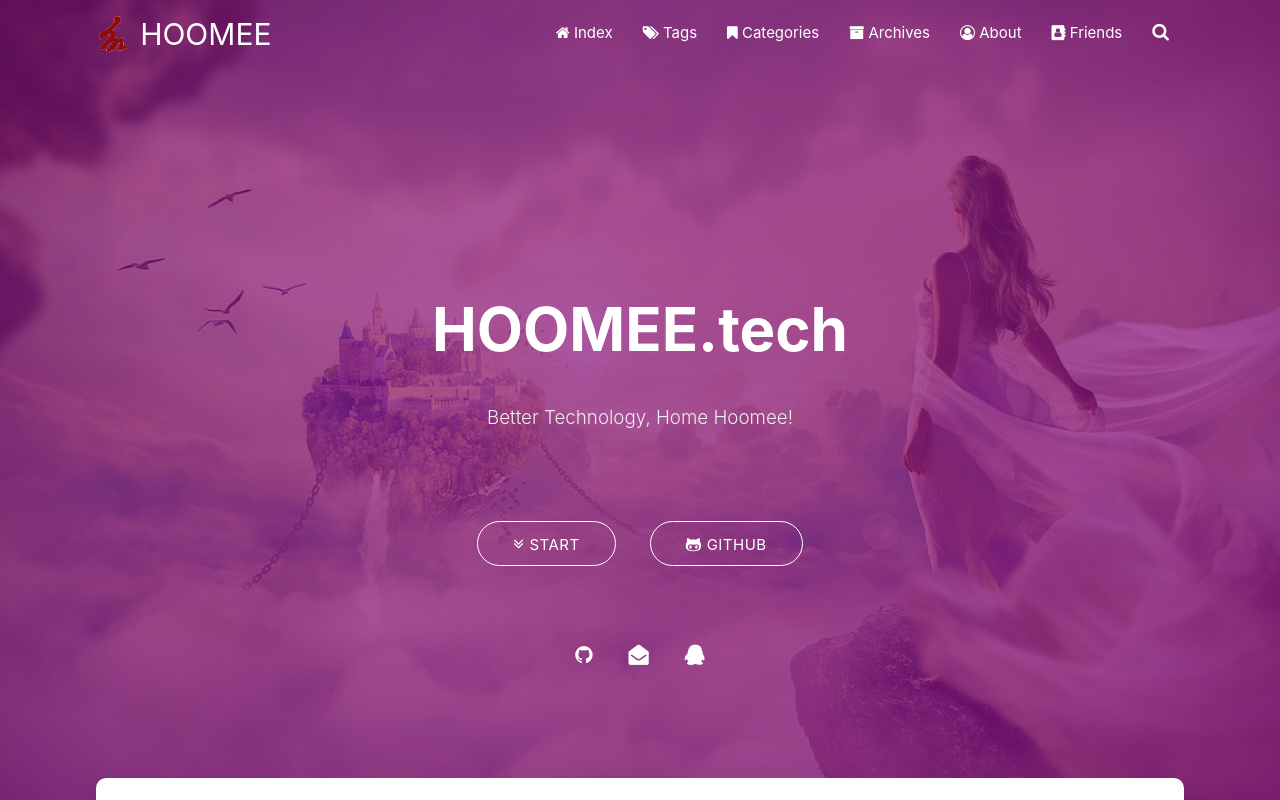
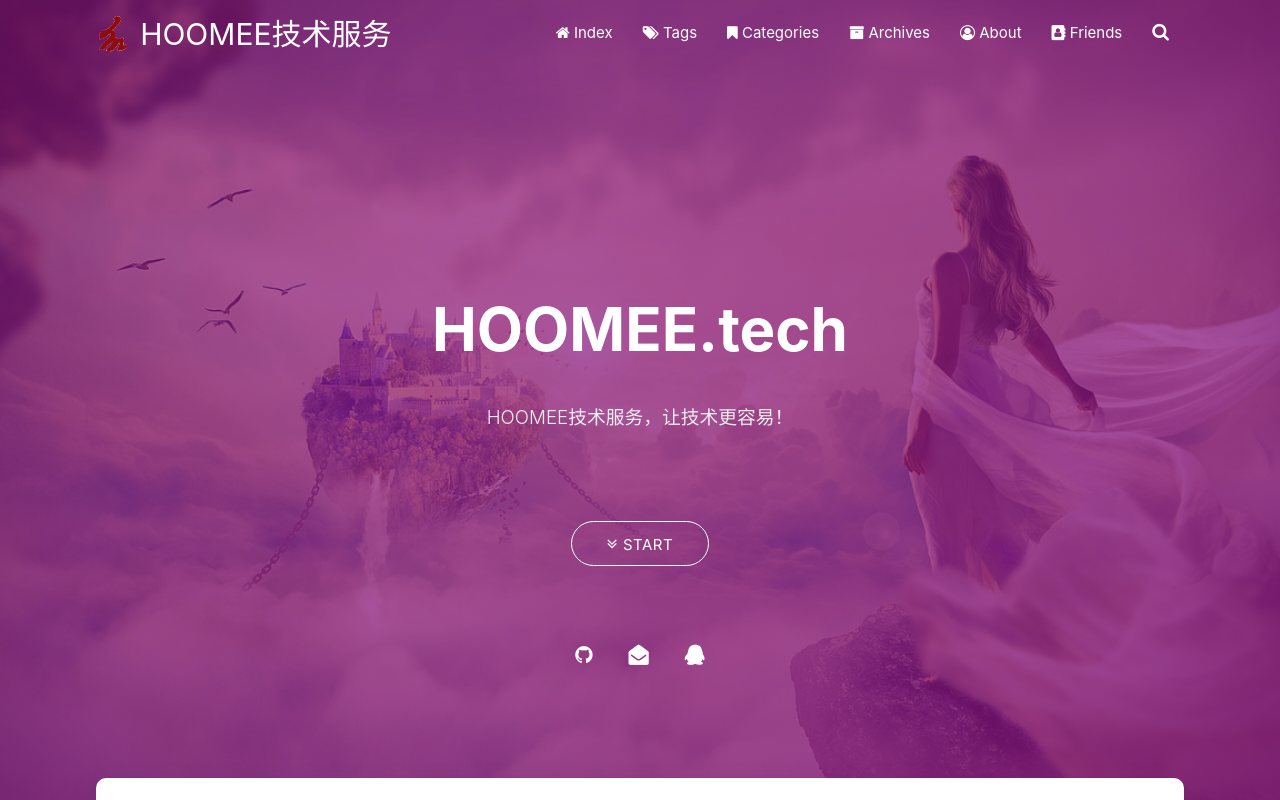
Before and after one commit to guochongxin/guochongxin.github.io, a plain HTML site: page index.html in a window 1280 px wide. Shown: the top 800 px of the page. Drawn offline with Linux system fonts and the light colour scheme; some packages are replaced by stand-ins of ours; a script that the page names is missing.

Commit message:
Site updated: 2019-07-01 15:09:49

```diff
--- a/index.html
+++ b/index.html
@@ -5,7 +5,7 @@
 <head><meta name="generator" content="Hexo 3.9.0">
     <meta charset="utf-8">
     <meta name="keywords" content="HOOMEE">
-    <meta name="description" content="HOOMEE">
+    <meta name="description" content="HOOMEE技术服务">
     <meta http-equiv="X-UA-Compatible" content="IE=edge">
     <meta name="viewport" content="width=device-width, initial-scale=1.0, user-scalable=no">
     <meta name="renderer" content="webkit|ie-stand|ie-comp">
@@ -13,7 +13,7 @@
     <meta name="format-detection" content="telephone=no">
     <meta name="apple-mobile-web-app-capable" content="yes">
     <meta name="apple-mobile-web-app-status-bar-style" content="black-translucent">
-    <title>HOOMEE</title>
+    <title>HOOMEE技术服务</title>
     <link rel="icon" type="image/png" href="/favicon.png">
 
     <link rel="stylesheet" type="text/css" href="/libs/awesome/css/font-awesome.min.css">
@@ -41,7 +41,7 @@
 
                     <img src="/medias/logo.png" class="logo-img" alt="LOGO">
 
-                    <span class="logo-span">HOOMEE</span>
+                    <span class="logo-span">HOOMEE技术服务</span>
                 </a>
             </div>
 
@@ -116,10 +116,10 @@
 
         <img src="/medias/logo.png" class="logo-img circle responsive-img">
 
-        <div class="logo-name">HOOMEE</div>
+        <div class="logo-name">HOOMEE技术服务</div>
         <div class="logo-desc">
 
-            Better Technology, Home Hoomee!
+            HOOMEE技术服务，让技术更容易！
 
         </div>
     </div>
@@ -253,7 +253,7 @@
 
             <div class="description center-align">
 
-                    Better Technology, Home Hoomee!
+                    HOOMEE技术服务，让技术更容易！
 
             </div>
         </div>
@@ -269,10 +269,6 @@ $('.bg-cover').css('background-image', 'url(/medias/banner/' + new Date().getDay
                     <i class="fa fa-angle-double-down"></i>Start
                 </a>
 
-
-                <a href="https://github.com/blinkfox/hexo-theme-matery" class="waves-effect waves-light btn" target="_blank">
-                    <i class="fa fa-github-alt"></i>Github
-                </a>
 
             </div>
             <div class="cover-social-link">
@@ -432,9 +428,12 @@ $(function () {
 <footer class="page-footer bg-color">
     <div class="container row center-align">
         <div class="col s12 m8 l8 copy-right">
+            <!--
             本站由&copy;<a href="https://blinkfox.github.io/" target="_blank">Blinkfox</a>基于
             <a href="https://hexo.io/" target="_blank">Hexo</a> 的
             <a href="https://github.com/blinkfox/hexo-theme-matery" target="_blank">hexo-theme-matery</a>主题搭建.
+            -->
+            &copy;<a href="http://hoomee.tech" target="_blank">HOOMEE Group</a>
 
 
 
@@ -443,13 +442,17 @@ $(function () {
                 <br>
 
                 <span id="busuanzi_container_site_pv">
+                    <!--
                     <i class="fa fa-heart-o"></i>
+                    -->
                     本站总访问量 <span id="busuanzi_value_site_pv" class="white-color"></span>
                 </span>
 
 
                 <span id="busuanzi_container_site_uv">
+                    <!--
                     <i class="fa fa-users"></i>
+                    -->
                     次,&nbsp;访客数 <span id="busuanzi_value_site_uv" class="white-color"></span> 人.
                 </span>
 
```
Also changed, not shown: 2019/06/24/hello-world/index.html (+11 -4 lines), about/index.html (+13 -6 lines), archives/2019/06/index.html (+13 -6 lines), archives/2019/index.html (+13 -6 lines), archives/index.html (+13 -6 lines), categories/index.html (+13 -6 lines), friends/index.html (+13 -6 lines), tags/index.html (+13 -6 lines).
